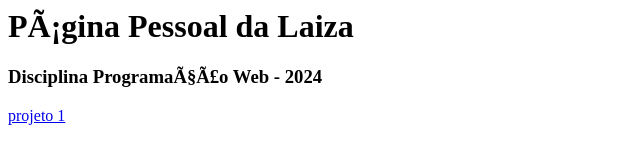
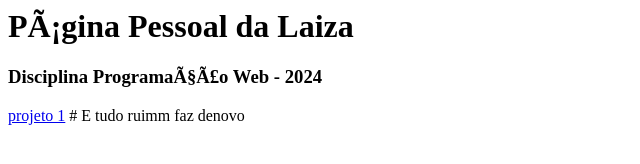
Before and after one commit to Marquinhos-Arks/Projetos-Web-2024-Laiza, a plain HTML site: page index.html in a window 1280 px wide. Shown: the whole page, without its empty margins (0-640 px from the left). Drawn offline with Linux system fonts and the light colour scheme.

Commit message:
Update index.html

```diff
--- a/index.html
+++ b/index.html
@@ -11,3 +11,4 @@
 		<a href="Projeto1/Página1.html">projeto 1</a>
 	</body>
 </html>
+# E tudo ruimm faz denovo
```
